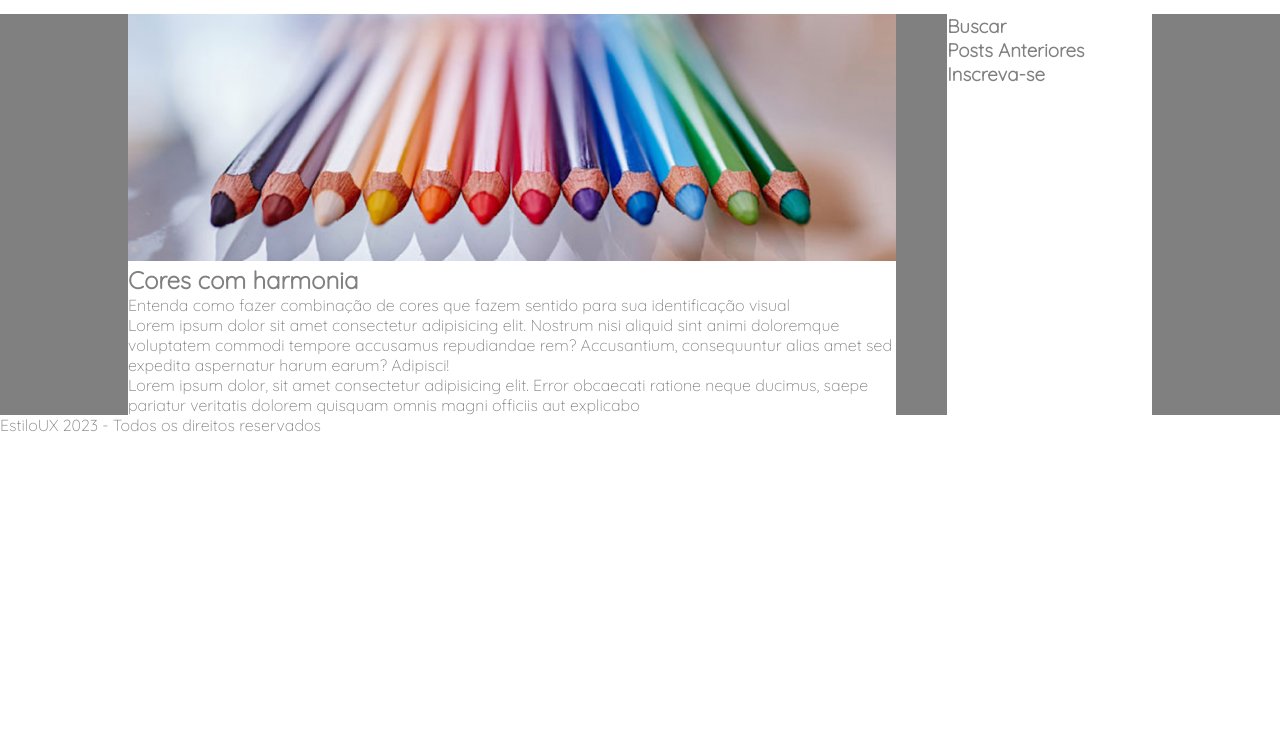
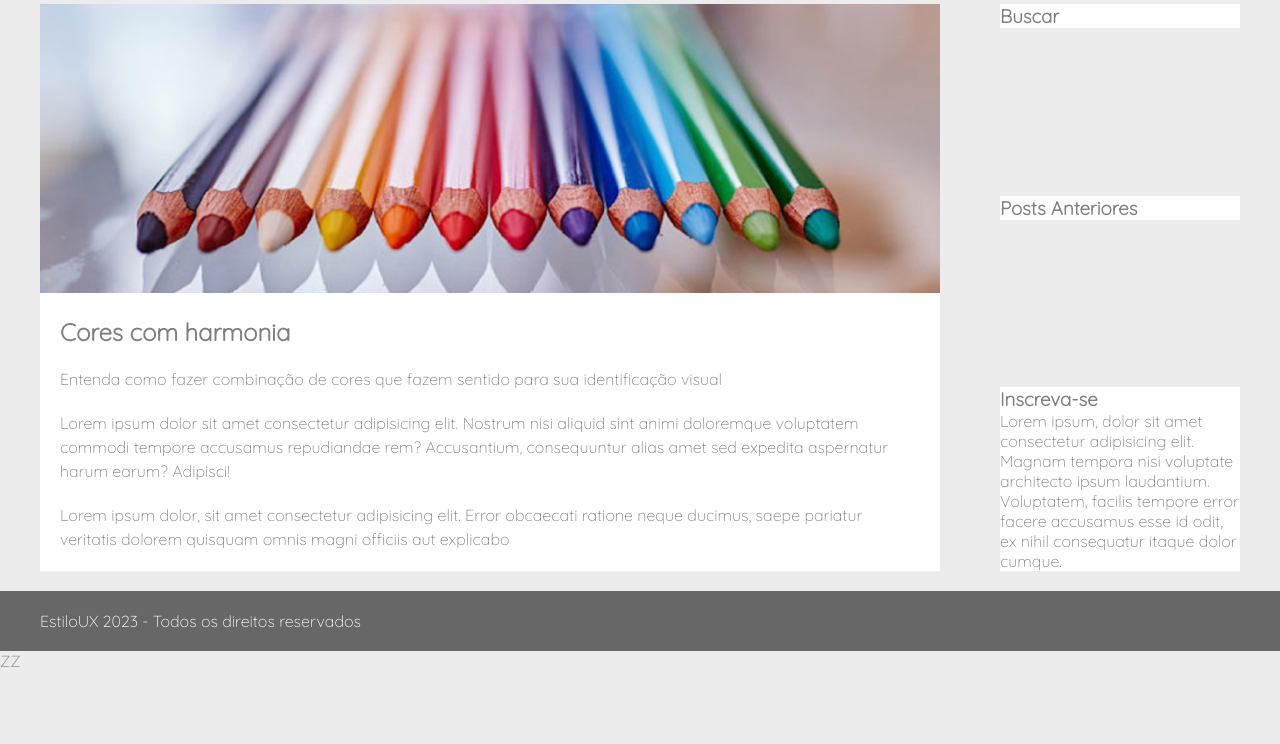
Before and after one commit to EduardoPasqualetti/projeto-css, a plain HTML site: page index.html in a window 1280 px wide. Shown: the part 56-800 px from the top of the page. Drawn offline with Linux system fonts and the light colour scheme.

Commit message:
sequencia no projeto

```diff
--- a/index.html
+++ b/index.html
@@ -5,7 +5,7 @@
     <meta charset="UTF-8">
     <meta http-equiv="X-UA-Compatible" content="IE=edge">
     <meta name="viewport" content="width=device-width, initial-scale=1.0">
-    <title>Document</title>
+    <title>Project</title>
     <link rel="stylesheet" href="styles/style.css">
 </head>
 
@@ -13,8 +13,6 @@
     <!-- **** CABEÇALHO **** -->
     <header>
         <div class="container-grid header-flex">
-
-            <!-- Título principal -->
             <h1>
                 Estilo<span id="logoux">UX</span>
             </h1>
@@ -26,21 +24,20 @@
             </nav>
         </div>
     </header>
+
     <main>
-        <div class="colunas-flex">
+        <div class=" container-grid colunas-flex ">
+
             <section class="coluna1">
-            <img src="images/lapis.de.cor.png" alt="Lápis de cor" id="lapis">
+                <img src="images/lapis.de.cor.png" alt="Lápis de cor">
 
                 <h2>Cores com harmonia</h2>
 
                 <p>Entenda como fazer combinação de cores que fazem sentido para sua identificação visual</p>
 
-            <p>Lorem ipsum dolor sit amet consectetur adipisicing elit. Nostrum nisi aliquid sint animi doloremque
-                voluptatem commodi tempore accusamus repudiandae rem? Accusantium, consequuntur alias amet sed expedita
-                aspernatur harum earum? Adipisci!</p>
+                <p>Lorem ipsum dolor sit amet consectetur adipisicing elit. Nostrum nisi aliquid sint animi doloremque voluptatem commodi tempore accusamus repudiandae rem? Accusantium, consequuntur alias amet sed expedita aspernatur harum earum? Adipisci!</p>
 
-            <p>Lorem ipsum dolor, sit amet consectetur adipisicing elit. Error obcaecati ratione neque ducimus, saepe
-                pariatur veritatis dolorem quisquam omnis magni officiis aut explicabo</p>
+                <p>Lorem ipsum dolor, sit amet consectetur adipisicing elit. Error obcaecati ratione neque ducimus, saepe pariatur veritatis dolorem quisquam omnis magni officiis aut explicabo</p>
             </section>
 
             <aside class="coluna2">
@@ -54,14 +51,20 @@
                 </article>
                 <article>
                     <h3>Inscreva-se</h3>
+                    <p>Lorem ipsum, dolor sit amet consectetur adipisicing elit. Magnam tempora nisi voluptate architecto ipsum laudantium. Voluptatem, facilis tempore error facere accusamus esse id odit, ex nihil consequatur itaque dolor cumque.
+</p>
                 </article>
             </aside>
+
         </div>
+
     </main>
 
     <footer>
+        <div class="container-grid">
             <p>EstiloUX 2023 - Todos os direitos reservados</p>
-    </footer>
+        </div>
+    </footer>ZZ
 </body>
 
 </html>
--- a/styles/style.css
+++ b/styles/style.css
@@ -1,31 +1,35 @@
 @import url('https://fonts.googleapis.com/css2?family=Quicksand:wght@300&display=swap');
 
 /*  Reset de Propriedades */
+
 * {
     margin: 0;
     padding: 0;
     box-sizing: border-box;
 }
 
-
 body {
     font-family: 'Quicksand', sans-serif;
-    color: grey;
+    color: gray;
+    background-color: #edeced;
+}
 
-}
 
 /* Informações Genéricas */
 
 .container-grid {
-    width: 80%;
+    width: 100%;
+    /*largura padrao, não precisaria colocar */
+    max-width: 1200px;
+    /*limite maximo de largura */
+    min-width: 992px;
+    /*limite minimo de largura */
     margin: 0 auto;
-
-
 }
 
 
+/***** CABEÇALHO  *****/
 
-/***** CABEÇALHO  *****/
 header {
     background-color: grey;
 }
@@ -39,16 +43,14 @@ header h1 {
     color: white;
     font-weight: 300;
     width: 150px;
+}
 
-
-}
 header h1 #logoux {
     font-weight: 600;
     font-style: italic;
 }
 
 header nav {
-
     display: flex;
     justify-content: space-between;
     width: 250px;
@@ -59,42 +61,61 @@ header nav {
 header nav a {
     color: white;
     text-decoration: none;
+}
 
-}
 
 /* MAIN */
 
-main {
-    background-color: grey;
-    height: 100%;
+main img {
+    width: 100%;
+}
+
+main .colunas-flex {
+    display: flex;
+    justify-content: space-between;
+    margin-top: 20px;
+    margin-bottom: 20px;
+}
+
+main .coluna1 {
+    width: 75%;
+    background-color: white;
+}
+
+main .coluna1 h2 {
+    margin-left: 20px;
+    margin-right: 20px;
+    margin-bottom: 20px;
+    margin-top: 20px;
+}
+
+main .coluna1 p {
+    margin: 0 20px 20px 20px;
+    line-height: 24px;
+}
+
+main .coluna2 {
+    width: 20%;
+}
+
+main .coluna2 article {
+    background-color: white;
 }
 
 
-main .colunas-flex {
+/* aside */
+
+aside {
+    display: flex;
+    flex-direction: column;
+    justify-content: space-between;
+}
 
 
-    display: flex;
-    justify-content: space-between;
-    margin-right: 10%;
-    margin-left: 10%;
-    margin-top: 30px;
-    background-color:grey;
+/* footer */
 
-
+footer {
+    padding: 20px 0;
+    color: white;
+    background-coloR: #676767;
 }
-
-main .coluna1{
-
-    width: 75%;
-    background-color: white;
-    border:
-}
- main .coluna2 {
-
-    width: 20%;
-    background-color: white;
- }
-
-#lapis {
-    width: 100%;
-}
```
Lines whose indentation alone changed are shown as unchanged.
